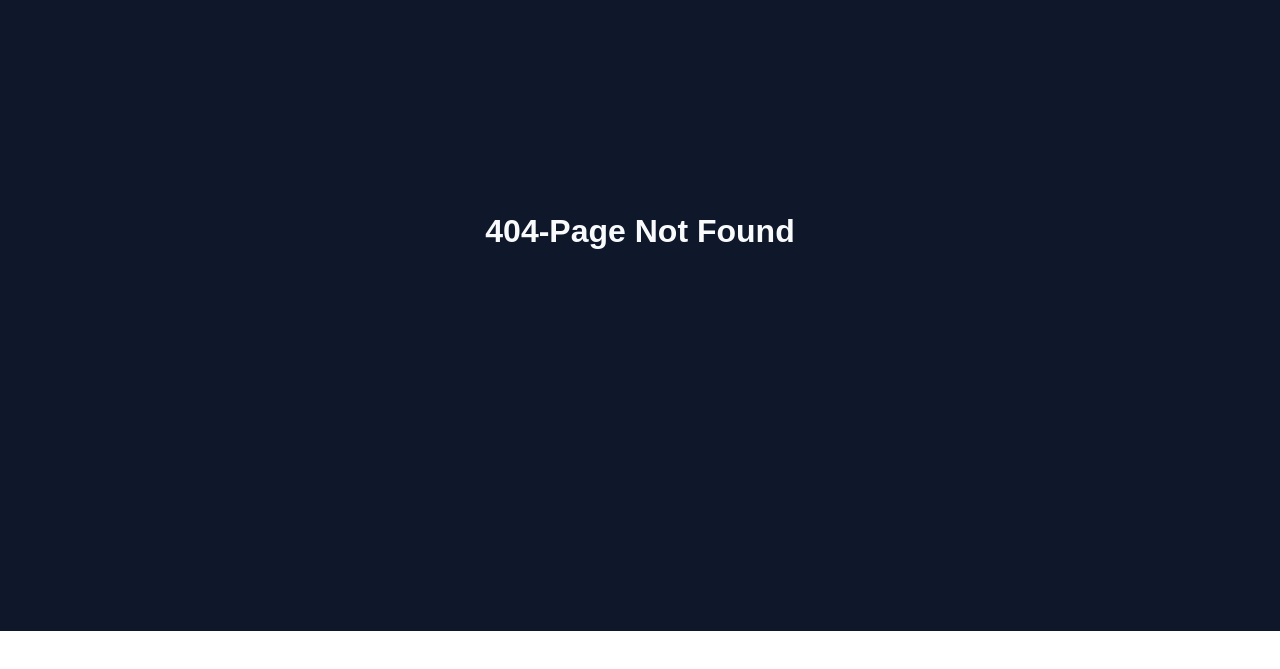
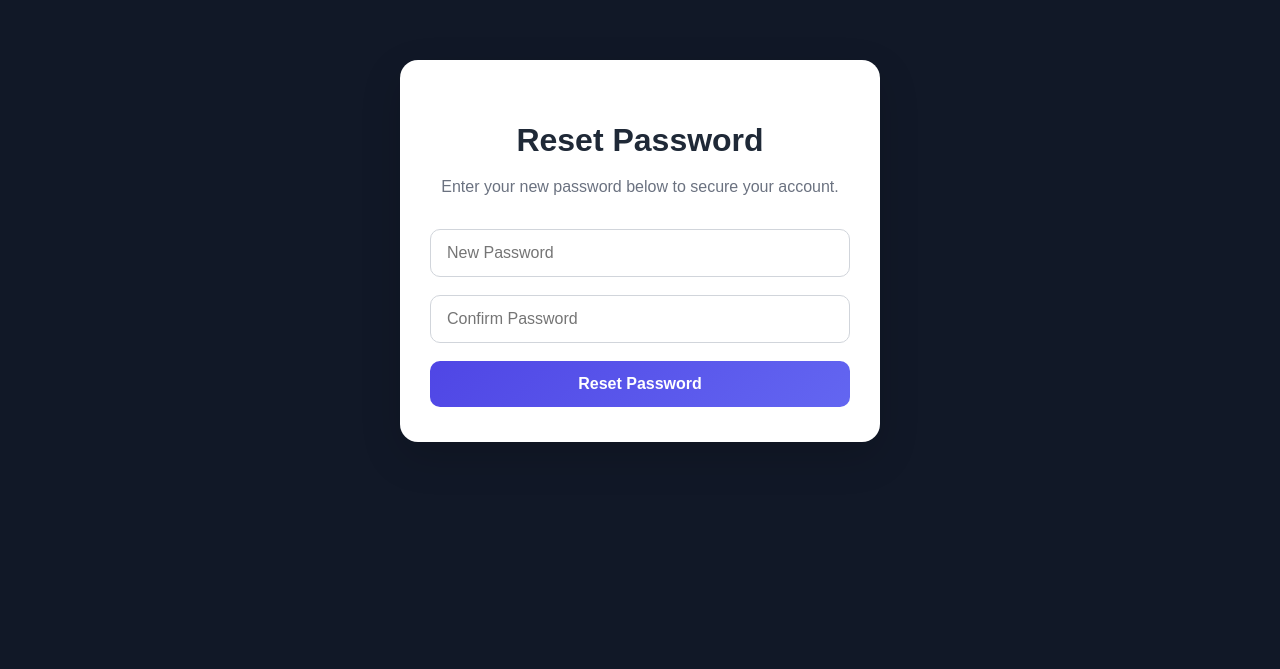
Before and after one commit to Sarthak-Bhagat2006/Saarthi--AI-assistant-Frontend-, a React (Vite) app: page /reset-password/1 in a window 1280 px wide. Before the commit this address had no page. Shown: the part 169-838 px from the top of the page. Before the commit the page ends 800 px from the top, so only its background shows below. Built offline with nearby package versions, Linux system fonts and the light colour scheme; no server answers.

Commit message:
Add ResetPassword page

```diff
--- a/package.json
+++ b/package.json
@@ -12,6 +12,7 @@
   "dependencies": {
     "@auth0/auth0-react": "^2.11.0",
     "@react-oauth/google": "^0.13.4",
+    "axios": "^1.18.1",
     "bootstrap": "^5.3.8",
     "bootstrap-icons": "^1.13.1",
     "highlight.js": "^11.11.1",
--- a/src/App.jsx
+++ b/src/App.jsx
@@ -5,6 +5,7 @@ import Home from "./Components/Home/Home";
 import NotFound from "./Components/Home/NotFound";
 import Register from "./Components/Register/Register";
 import VerifyEmail from "./Components/Register/VerifyEmail";
+import ResetPassword from "./Components/Register/ResetPassword";
 import { MyProvider } from "./Context/MyContext";
 import { BrowserRouter, Routes, Route } from "react-router-dom";
 
@@ -17,6 +18,7 @@ function App() {
           <Route path="/dashboard" element={<Dashboard />} />
           <Route path="/register" element={<Register />} />
           <Route path="/verify-email" element={<VerifyEmail />} />
+          <Route path="/reset-password/:token" element={<ResetPassword />} />
           <Route path="*" element={<NotFound />} />
         </Routes>
       </BrowserRouter>
--- /dev/null
+++ b/src/Components/Register/ResetPassword.css
@@ -0,0 +1,86 @@
+.reset-wrapper {
+  min-height: 100vh;
+  background: #111827;
+  display: flex;
+  justify-content: center;
+  align-items: center;
+  padding: 20px;
+}
+
+.reset-card {
+  width: 100%;
+  max-width: 420px;
+  background: #ffffff;
+  border-radius: 18px;
+  padding: 35px 30px;
+  box-shadow: 0 15px 40px rgba(0, 0, 0, 0.15);
+}
+
+.reset-title {
+  font-size: 2rem;
+  font-weight: 700;
+  text-align: center;
+  color: #1f2937;
+  margin-bottom: 10px;
+}
+
+.reset-subtitle {
+  text-align: center;
+  color: #6b7280;
+  margin-bottom: 30px;
+  line-height: 1.5;
+}
+
+.reset-input {
+  color: #111827;
+  width: 100%;
+  padding: 14px 16px;
+  border: 1px solid #d1d5db;
+  border-radius: 10px;
+  font-size: 1rem;
+  margin-bottom: 18px;
+  outline: none;
+  transition: 0.25s;
+  box-sizing: border-box;
+}
+
+.reset-input:focus {
+  border-color: #4f46e5;
+  box-shadow: 0 0 0 3px rgba(79, 70, 229, 0.15);
+}
+
+.reset-btn {
+  width: 100%;
+  padding: 14px;
+  border: none;
+  border-radius: 10px;
+  background: linear-gradient(135deg, #4f46e5, #6366f1);
+  color: white;
+  font-size: 1rem;
+  font-weight: 600;
+  cursor: pointer;
+  transition: 0.3s;
+}
+
+.reset-btn:hover {
+  transform: translateY(-2px);
+  box-shadow: 0 8px 18px rgba(79, 70, 229, 0.35);
+}
+
+.reset-btn:active {
+  transform: scale(0.98);
+}
+
+.success-msg {
+  color: #16a34a;
+  text-align: center;
+  margin-bottom: 15px;
+  font-weight: 600;
+}
+
+.error-msg {
+  color: #dc2626;
+  text-align: center;
+  margin-bottom: 15px;
+  font-weight: 600;
+}
--- /dev/null
+++ b/src/Components/Register/ResetPassword.jsx
@@ -0,0 +1,88 @@
+import { useState, useContext } from "react";
+import { useParams, useNavigate } from "react-router-dom";
+import { MyContext } from "../../Context/MyContext";
+import axios from "axios";
+
+import "./ResetPassword.css";
+
+const ResetPassword = () => {
+  const { token } = useParams();
+  const navigate = useNavigate();
+  const [password, setPassword] = useState("");
+  const [confirm, setConfirm] = useState("");
+  const [message, setMessage] = useState("");
+  const [error, setError] = useState("");
+
+  const { isLogin, setIsLogin } = useContext(MyContext);
+
+  const backend_URL =
+    import.meta.env.VITE_BACKEND_URL || "http://localhost:8080";
+
+  const handleSubmit = async (e) => {
+    e.preventDefault();
+
+    if (password !== confirm) {
+      return setError("Passwords do not match");
+    }
+
+    try {
+      const res = await axios.post(
+        `${backend_URL}/api/auth/reset-password/${token}`,
+        { password }
+      );
+      setMessage(res.data.message);
+      setIsLogin(true);
+      setTimeout(() => navigate("/"), 2000);
+    } catch (err) {
+      setError(err.response?.data?.message || "Something went wrong");
+    }
+  };
+
+  return (
+    <div className="reset-wrapper">
+      <div className="reset-card">
+        <h2 className="reset-title">Reset Password</h2>
+
+        <p className="reset-subtitle">
+          Enter your new password below to secure your account.
+        </p>
+
+        <form onSubmit={handleSubmit}>
+          <input
+            className="reset-input"
+            type="password"
+            placeholder="New Password"
+            value={password}
+            onChange={(e) => {
+              setPassword(e.target.value);
+              setError("");
+            }}
+            required
+          />
+
+          <input
+            className="reset-input"
+            type="password"
+            placeholder="Confirm Password"
+            value={confirm}
+            onChange={(e) => {
+              setConfirm(e.target.value);
+              setError("");
+            }}
+            required
+          />
+
+          {error && <p className="error-msg">{error}</p>}
+
+          {message && <p className="success-msg">{message}</p>}
+
+          <button className="reset-btn" type="submit">
+            Reset Password
+          </button>
+        </form>
+      </div>
+    </div>
+  );
+};
+
+export default ResetPassword;
```
Also changed, not shown: 1 other file (tests, documents, lock files or other folders).
